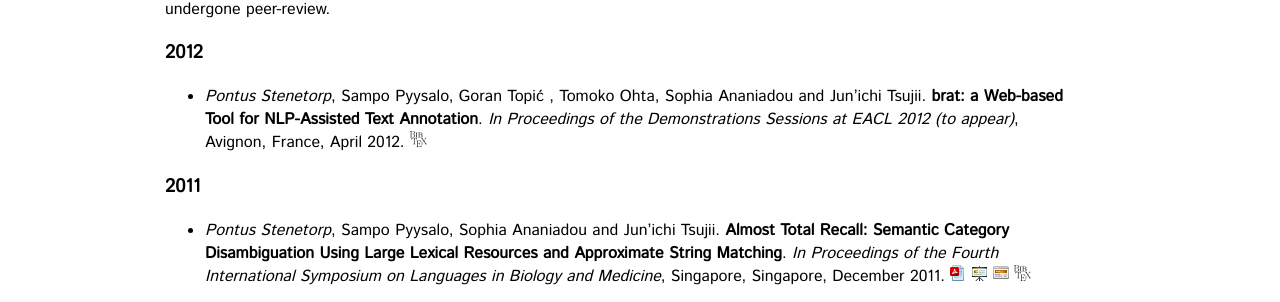
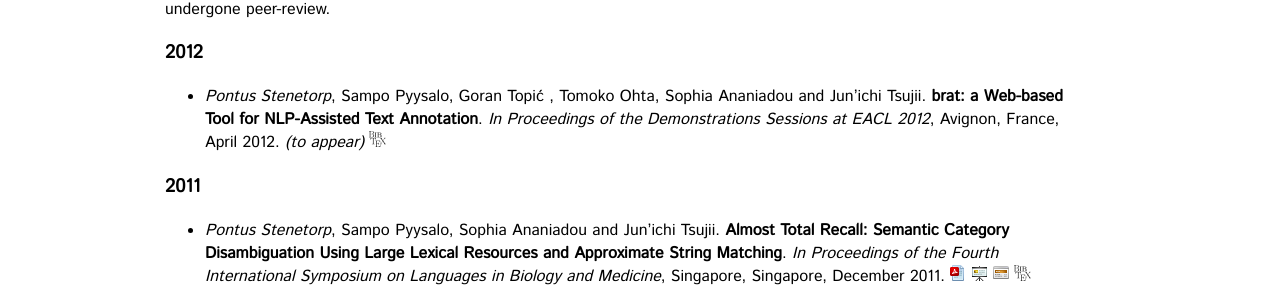
Before and after one commit to gbouchar/ninjin.github.io, a Jekyll site: the page built from publications.md, in a window 1280 px wide. Shown: the part 400-702 px from the top of the page. Built offline with Jekyll 4.4.1, drawn with Linux system fonts in a browser that asks for light colours; some web fonts are replaced; Markdown is read by kramdown in place of the engine named in the settings.

```diff
--- a/publications.md
+++ b/publications.md
@@ -36,7 +36,7 @@ Unless explicitly stated otherwise these papers have undergone peer-review.
 * *Pontus Stenetorp*, Sampo Pyysalo, Goran Topić , Tomoko Ohta,
     Sophia Ananiadou and Jun'ichi Tsujii. **brat: a Web-based Tool
     for NLP-Assisted Text Annotation**. *In Proceedings of the Demonstrations
-    Sessions at EACL 2012 (to appear)*, Avignon, France, April 2012.
+    Sessions at EACL 2012*, Avignon, France, April 2012. *(to appear)*
     [![BibTeX][bibtex_icon]][stenetorp2012brat_bib]
 
 
```
